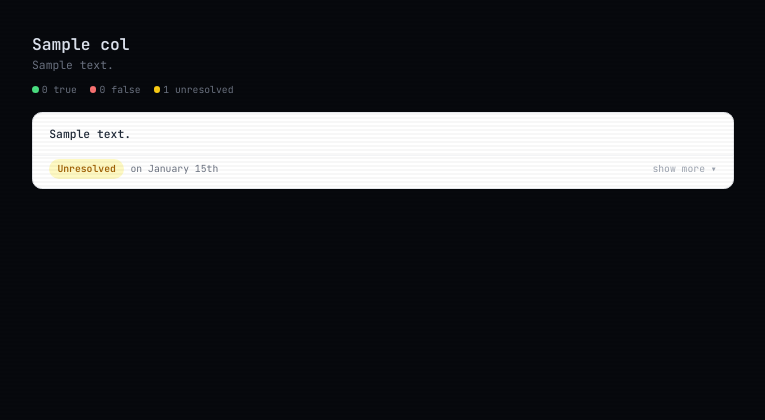
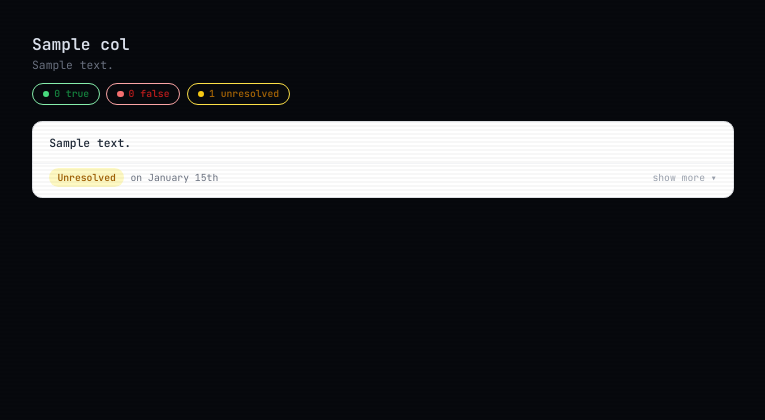
Before and after one commit to JawandS/HindsightBot, a FastAPI app: template web/templates/public/index.html in a window 1280 px wide. Shown: the part 135-555 px from the top of the page, without its empty margins (257-1022 px from the left). Run offline with FastAPI, Linux system fonts and the light colour scheme; the template is opened without the code that fills it: most values are stand-ins (such as "Sample title", 1, 10 or a date in 2020); style sheets or scripts are compiled from the project's sources; some libraries are stand-ins or nearby versions; some web fonts are replaced.

Commit message:
add filter buttons for status

```diff
--- a/web/templates/public/index.html
+++ b/web/templates/public/index.html
@@ -20,20 +20,26 @@
             <p class="text-sm text-gray-500 mt-0.5">{{ collection.description }}</p>
             {% endif %}
 
-            <div class="flex gap-4 mt-3 text-xs text-gray-500">
-                {% set total = collection.predictions | length %}
-                {% set true_count = collection.predictions | selectattr("status.value", "equalto", "came_true") | list | length %}
-                {% set false_count = collection.predictions | selectattr("status.value", "equalto", "came_false") | list | length %}
-                {% set unresolved_count = total - true_count - false_count %}
-                <span class="flex items-center gap-1"><span class="w-2 h-2 rounded-full bg-green-400 inline-block"></span>{{ true_count }} true</span>
-                <span class="flex items-center gap-1"><span class="w-2 h-2 rounded-full bg-red-400 inline-block"></span>{{ false_count }} false</span>
-                <span class="flex items-center gap-1"><span class="w-2 h-2 rounded-full bg-yellow-400 inline-block"></span>{{ unresolved_count }} unresolved</span>
+            {% set total = collection.predictions | length %}
+            {% set true_count = collection.predictions | selectattr("status.value", "equalto", "came_true") | list | length %}
+            {% set false_count = collection.predictions | selectattr("status.value", "equalto", "came_false") | list | length %}
+            {% set unresolved_count = total - true_count - false_count %}
+            <div class="flex gap-2 mt-3">
+                <button onclick="setFilter(this, 'came_true')" data-filter="came_true" class="filter-btn flex items-center gap-1.5 px-3 py-1 rounded-full border border-green-300 text-green-700 text-xs font-semibold bg-transparent hover:bg-green-50 transition-colors">
+                    <span class="w-2 h-2 rounded-full bg-green-400 inline-block"></span>{{ true_count }} true
+                </button>
+                <button onclick="setFilter(this, 'came_false')" data-filter="came_false" class="filter-btn flex items-center gap-1.5 px-3 py-1 rounded-full border border-red-300 text-red-700 text-xs font-semibold bg-transparent hover:bg-red-50 transition-colors">
+                    <span class="w-2 h-2 rounded-full bg-red-400 inline-block"></span>{{ false_count }} false
+                </button>
+                <button onclick="setFilter(this, 'unresolved')" data-filter="unresolved" class="filter-btn flex items-center gap-1.5 px-3 py-1 rounded-full border border-yellow-300 text-yellow-700 text-xs font-semibold bg-transparent hover:bg-yellow-50 transition-colors">
+                    <span class="w-2 h-2 rounded-full bg-yellow-400 inline-block"></span>{{ unresolved_count }} unresolved
+                </button>
             </div>
         </div>
 
-        <div class="space-y-2">
+        <div class="space-y-2" data-collection-list>
             {% for pred in collection.predictions %}
-            <div class="bg-white rounded-xl border border-gray-200 shadow-sm overflow-hidden transition-shadow hover:shadow-md cursor-pointer" onclick="toggleDetail(this, {{ pred.id }})">
+            <div class="bg-white rounded-xl border border-gray-200 shadow-sm overflow-hidden transition-shadow hover:shadow-md cursor-pointer" data-status="{{ pred.status.value }}" onclick="toggleDetail(this, {{ pred.id }})">
                 <div class="px-5 py-4">
                     <p class="text-sm font-medium text-gray-800 leading-snug">{{ pred.text }}</p>
                 </div>
@@ -81,6 +87,44 @@ function toggleDetail(el, predId) {
         label.textContent = 'show less \u25b4';
     }
 }
+
+const FILTER_FILL = {
+    came_true:  ['bg-white', 'border-green-300'],
+    came_false: ['bg-white', 'border-red-300'],
+    unresolved: ['bg-white', 'border-yellow-300'],
+};
+const FILTER_TEXT = {
+    came_true:  'text-green-700',
+    came_false: 'text-red-700',
+    unresolved: 'text-yellow-700',
+};
+
+function setFilter(btn, status) {
+    const section = btn.closest('section');
+    const list = section.querySelector('[data-collection-list]');
+    const buttons = section.querySelectorAll('.filter-btn');
+
+    const isActive = btn.dataset.active === 'true';
+
+    // Reset all buttons
+    buttons.forEach(b => {
+        b.dataset.active = 'false';
+        const f = b.dataset.filter;
+        FILTER_FILL[f].forEach(cls => b.classList.remove(cls));
+        b.classList.add(FILTER_TEXT[f]);
+        b.style.opacity = '';
+    });
+
+    const cards = list.querySelectorAll('[data-status]');
+    if (isActive) {
+        cards.forEach(c => c.style.display = '');
+    } else {
+        btn.dataset.active = 'true';
+        FILTER_FILL[status].forEach(cls => btn.classList.add(cls));
+        buttons.forEach(b => { if (b !== btn) b.style.opacity = '0.4'; });
+        cards.forEach(c => { c.style.display = c.dataset.status === status ? '' : 'none'; });
+    }
+}
 </script>
 
 {% endblock %}
```
